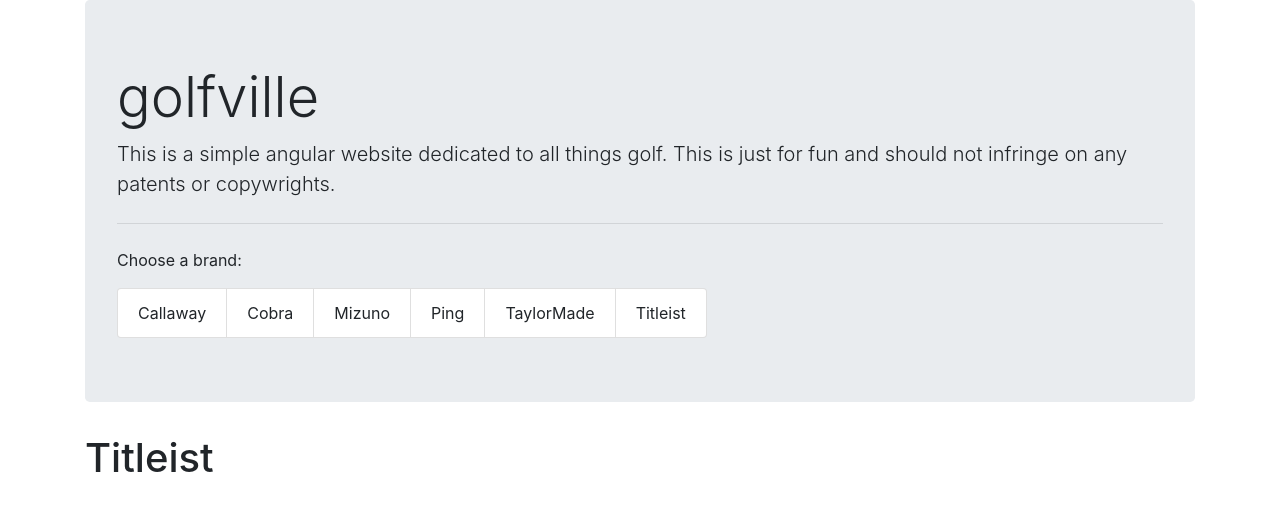
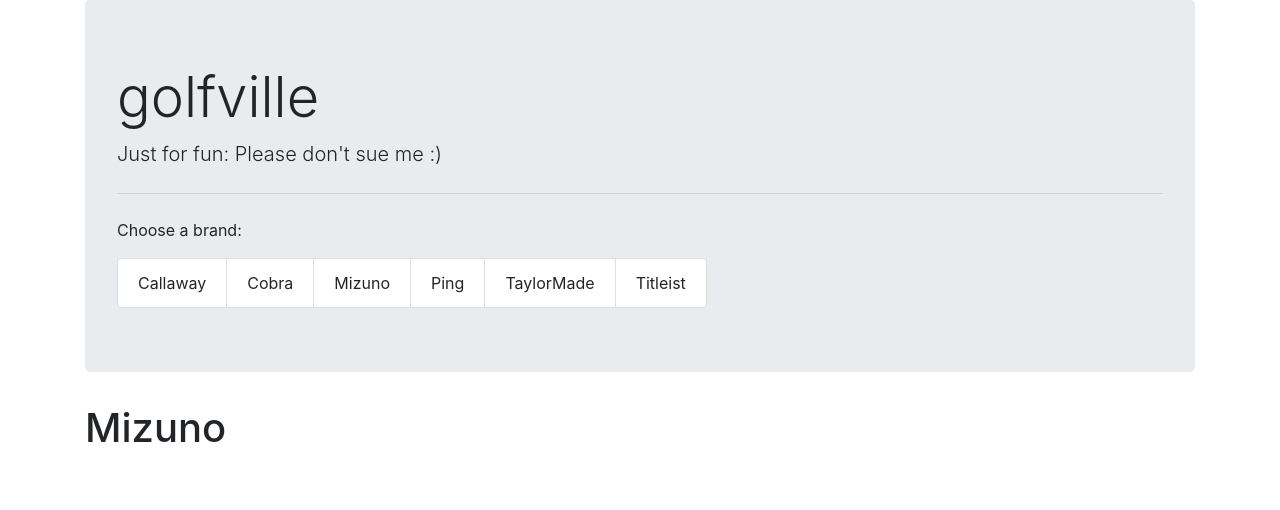
Before and after one commit to TheFern16/golf_ville, an Angular app in the folder golf-ville/: page /Mizuno in a window 1280 px wide. Shown: the top 510 px of the page. Built offline with nearby package versions, Linux system fonts and the light colour scheme.

Commit message:
add mizuno component

```diff
--- a/golf-ville/src/app/app-routing.module.ts
+++ b/golf-ville/src/app/app-routing.module.ts
@@ -1,11 +1,13 @@
 import { NgModule } from '@angular/core';
 import { Routes, RouterModule } from '@angular/router';
 
+import { MizunoComponent } from './brands/mizuno/mizuno.component';
 import { PingComponent } from './brands/ping/ping.component';
 import { TaylorMadeComponent } from './brands/taylorMade/taylorMade.component';
 import { TitleistComponent } from './brands/titleist/titleist.component'
 
 const routes: Routes = [
+  { path: 'Mizuno',             component: MizunoComponent },
   { path: 'Ping',               component: PingComponent },
 	{ path: 'TaylorMade',         component: TaylorMadeComponent },
 	{ path: 'Titleist',           component: TitleistComponent },
--- a/golf-ville/src/app/app.module.ts
+++ b/golf-ville/src/app/app.module.ts
@@ -7,6 +7,7 @@
 
 import { AppComponent } from './app.component';
 import { HeaderComponent } from './header/header.component';
+import { MizunoComponent } from './brands/mizuno/mizuno.component';
 import { PingComponent } from './brands/ping/ping.component';
 import { TaylorMadeComponent } from './brands/taylorMade/taylorMade.component';
 import { TitleistComponent } from './brands/titleist/titleist.component';
@@ -15,6 +16,7 @@
   declarations: [
     AppComponent,
     HeaderComponent,
+    MizunoComponent,
     PingComponent,
     TaylorMadeComponent,
     TitleistComponent
--- /dev/null
+++ b/golf-ville/src/app/brands/mizuno/mizuno.component.html
@@ -0,0 +1 @@
+<h1>Mizuno</h1>
--- a/golf-ville/src/app/header/header.component.html
+++ b/golf-ville/src/app/header/header.component.html
@@ -1,7 +1,7 @@
 <div class="container">
   <div class="jumbotron">
     <h1 class="display-4">golfville</h1>
-    <p class="lead">This is a simple angular website dedicated to all things golf.  This is just for fun and should not infringe on any patents or copywrights.</p>
+    <p class="lead">Just for fun: Please don't sue me :)</p>
     <hr class="my-4">
     <p>Choose a brand:</p>
     <div class="list-group">
```
Also changed, not shown: golf-ville/src/app/brands/mizuno/mizuno.component.ts (added, +9 -0 lines), golf-ville/src/app/brands/mizuno/mizuno.component.css (added).
